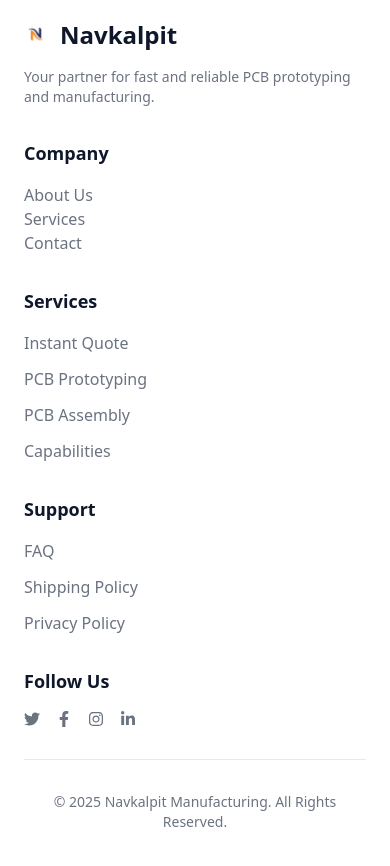
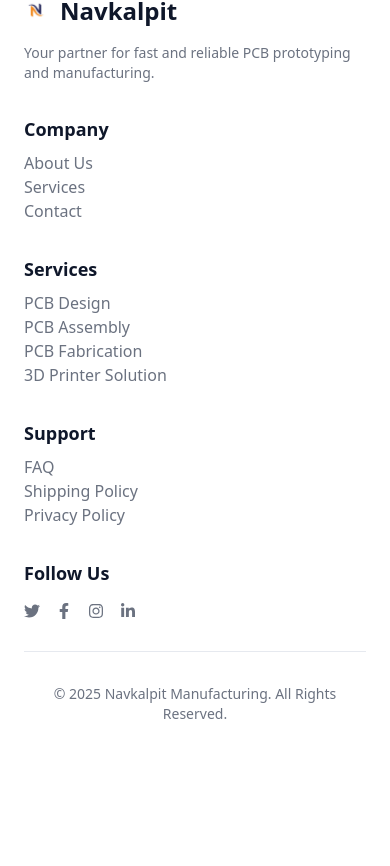
Before and after one commit to Mihirjadav/Navkalpit, a React app: page / in a window 390 px wide. Shown: the part 2702-3568 px from the top of the page. After the commit the page ends 3474 px from the top, so only its background shows below. Built offline with nearby package versions, Linux system fonts and the light colour scheme; the HTML template or start-up script is replaced by a standard one.

Commit message:
Solve Navbar error

```diff
--- a/src/components/Footer.jsx
+++ b/src/components/Footer.jsx
@@ -4,7 +4,7 @@ import {
   FaInstagram,
   FaLinkedinIn,
 } from "react-icons/fa";
-import {NavLink} from "react-router-dom";
+import { NavLink } from "react-router-dom";
 
 export default function Footer() {
   return (
@@ -29,35 +29,42 @@ export default function Footer() {
 
           {/* Company */}
           <div>
-            <h4 className="text-lg font-semibold mb-4">Company</h4>
+            <h4 className="text-lg font-semibold mb-2">Company</h4>
             <ul className="space-y-3 text-gray-500">
               {/* <li>About Us</li> */}
               {/* <li>Services</li> */}
               {/* <li>Contact</li> */}
               <NavLink to="/aboutus">About Us</NavLink><br />
-              <NavLink to="/services">Services</NavLink><br/>
+              <NavLink to="/services">Services</NavLink><br />
               <NavLink to="/contact">Contact</NavLink>
             </ul>
           </div>
 
           {/* Services */}
           <div>
-            <h4 className="text-lg font-semibold mb-4">Services</h4>
+            <h4 className="text-lg font-semibold mb-2">Services</h4>
             <ul className="space-y-3 text-gray-500">
-              <li>Instant Quote</li>
+              {/* <li>Instant Quote</li>
               <li>PCB Prototyping</li>
               <li>PCB Assembly</li>
-              <li>Capabilities</li>
+              <li>Capabilities</li> */}
+              <NavLink>PCB Design</NavLink><br />
+              <NavLink>PCB Assembly</NavLink><br />
+              <NavLink>PCB Fabrication</NavLink><br />
+              <NavLink>3D Printer Solution</NavLink>
             </ul>
           </div>
 
           {/* Support */}
           <div>
-            <h4 className="text-lg font-semibold mb-4">Support</h4>
+            <h4 className="text-lg font-semibold mb-2">Support</h4>
             <ul className="space-y-3 text-gray-500">
-              <li>FAQ</li>
+              {/* <li>FAQ</li>
               <li>Shipping Policy</li>
-              <li>Privacy Policy</li>
+              <li>Privacy Policy</li> */}
+              <NavLink to="/faq">FAQ</NavLink><br />
+              <NavLink>Shipping Policy</NavLink><br />
+              <NavLink>Privacy Policy</NavLink><br />
             </ul>
           </div>
 
@@ -65,10 +72,18 @@ export default function Footer() {
           <div>
             <h4 className="text-lg font-semibold mb-4">Follow Us</h4>
             <div className="flex items-center gap-4 text-gray-500">
-              <FaTwitter />
-              <FaFacebookF />
-              <FaInstagram />
-              <FaLinkedinIn />
+              <a href="https://twitter.com/YourAppUsername" target="_blank" rel="noopener noreferrer">
+                <FaTwitter className="hover:text-blue-400 transition-colors duration-200" />
+              </a>
+              <a href="https://facebook.com/YourAppUsername" target="_blank" rel="noopener noreferrer">
+                <FaFacebookF className="hover:text-blue-600 transition-colors duration-200" />
+              </a>
+              <a href="https://instagram.com/YourAppUsername" target="_blank" rel="noopener noreferrer">
+                <FaInstagram className="hover:text-pink-500 transition-colors duration-200" />
+              </a>
+              <a href="https://linkedin.com/in/YourAppUsername" target="_blank" rel="noopener noreferrer">
+                <FaLinkedinIn className="hover:text-blue-700 transition-colors duration-200" />
+              </a>
             </div>
           </div>
         </div>
--- a/src/components/Navbar.jsx
+++ b/src/components/Navbar.jsx
@@ -141,13 +141,13 @@ const Navbar = () => {
       </header>
 
       {/* spacer so page content doesn't sit under fixed navbar */}
-      <div className="h-20 sm:h-24 md:h-28" />
+      <div className="h-14 sm:h-24 md:h-28" />
 
       {/* Mobile Menu */}
       {menuOpen && (
         <div
           className={`md:hidden w-full ${theme === "dark" ? "bg-gray-900 text-white" : "bg-white/80 text-gray-800"
-            } backdrop-blur-sm border-b border-gray-200 px-4 pb-3 pt-4 shadow-md z-40`}
+            } backdrop-blur-sm border-b border-gray-200 px-4 pb-2 pt-4 shadow-md z-40`}
         >
           {/* Mobile menu header: Home and Theme toggle */}
           <div className="flex items-center justify-between">
--- a/src/components/ProductCard.jsx
+++ b/src/components/ProductCard.jsx
@@ -13,7 +13,7 @@ const ProductCard = ({ img, name, price }) => {
         <h3 className="text-lg font-medium card-title mb-2">{name}</h3>
         <div className="flex justify-center gap-28">
           <p className="font-semibold card-price">{price}</p>
-        <button className="border px-2 cursor-pointer">Buy Now</button>
+        <button className="border px-2 cursor-pointer rounded-md">Buy Now</button>
         </div>
       </div>
     </div>
--- a/src/context/ThemeContext.jsx
+++ b/src/context/ThemeContext.jsx
@@ -19,7 +19,7 @@ export function ThemeProvider({ children }) {
     () =>
       getStoredTheme() ||
       (typeof window !== "undefined" &&
-      document.documentElement.getAttribute("data-theme") === "dark"
+      document.documentElement.getAttribute("data-theme") === "light"
         ? "dark"
         : "light")
   );
```
